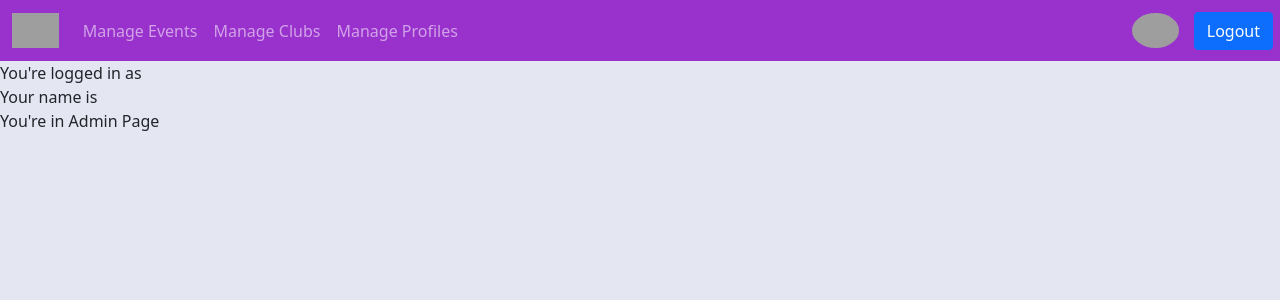
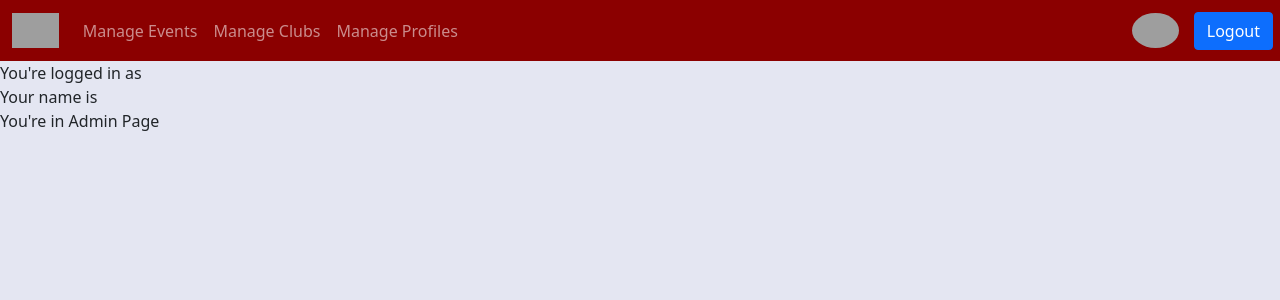
Before and after one commit to turgut-edis/Group1D--CluBil, a React (Create React App) app: page /admin in a window 1280 px wide. Shown: the top 300 px of the page. Built offline with nearby package versions, Linux system fonts and the light colour scheme; no server answers; the database is empty; sample sign-in values are in the browser's storage; grey boxes are pictures that could not be loaded.

Commit message:
role-based navbar colors added

```diff
--- a/src/AdminPage.js
+++ b/src/AdminPage.js
@@ -40,7 +40,7 @@ export default function AdminPage () {
 
     return (
       <div>
-        <nav class="navbar navbar-expand-sm navbar-dark navbar-custom">
+        <nav class="navbar navbar-expand-sm navbar-dark navbar-custom-admin">
           <div class="container-fluid">
             <button
               class="navbar-toggler"
--- a/src/SACAdmin.js
+++ b/src/SACAdmin.js
@@ -42,7 +42,7 @@ export default function SACAdmin() {
 
     return (
       <div>
-        <nav class="navbar navbar-expand-sm navbar-dark navbar-custom">
+        <nav class="navbar navbar-expand-sm navbar-dark navbar-custom-sacadmin">
           <div class="container-fluid">
             <button
               class="navbar-toggler"
--- a/src/app.css
+++ b/src/app.css
@@ -217,6 +217,14 @@ a {
   background-color: darkorchid;
 }
 
+.navbar-custom-admin {
+  background-color: darkred;
+}
+
+.navbar-custom-sacadmin {
+  background-color: green;
+}
+
 .logout-button {
   display: flex;
   margin-right: -5px;
```
